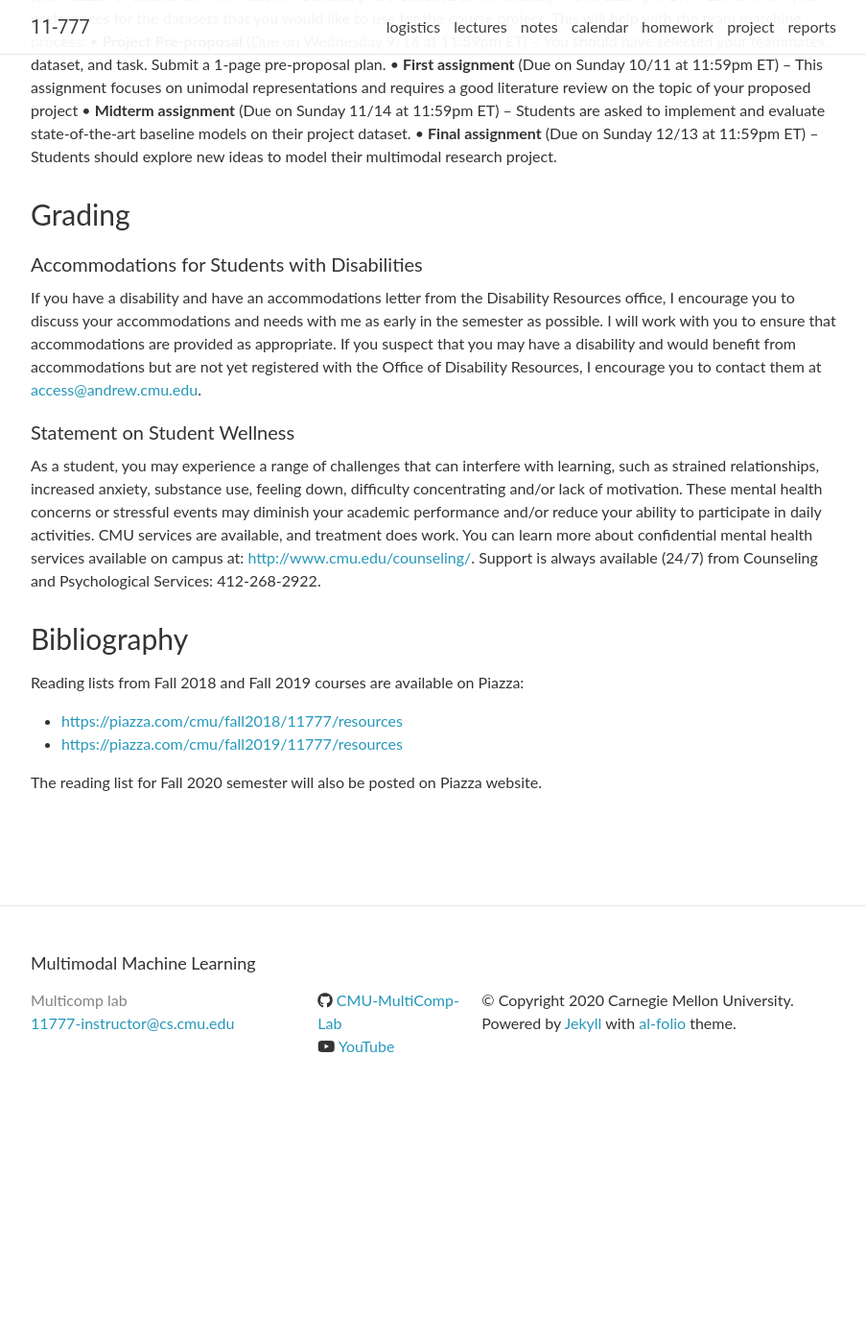
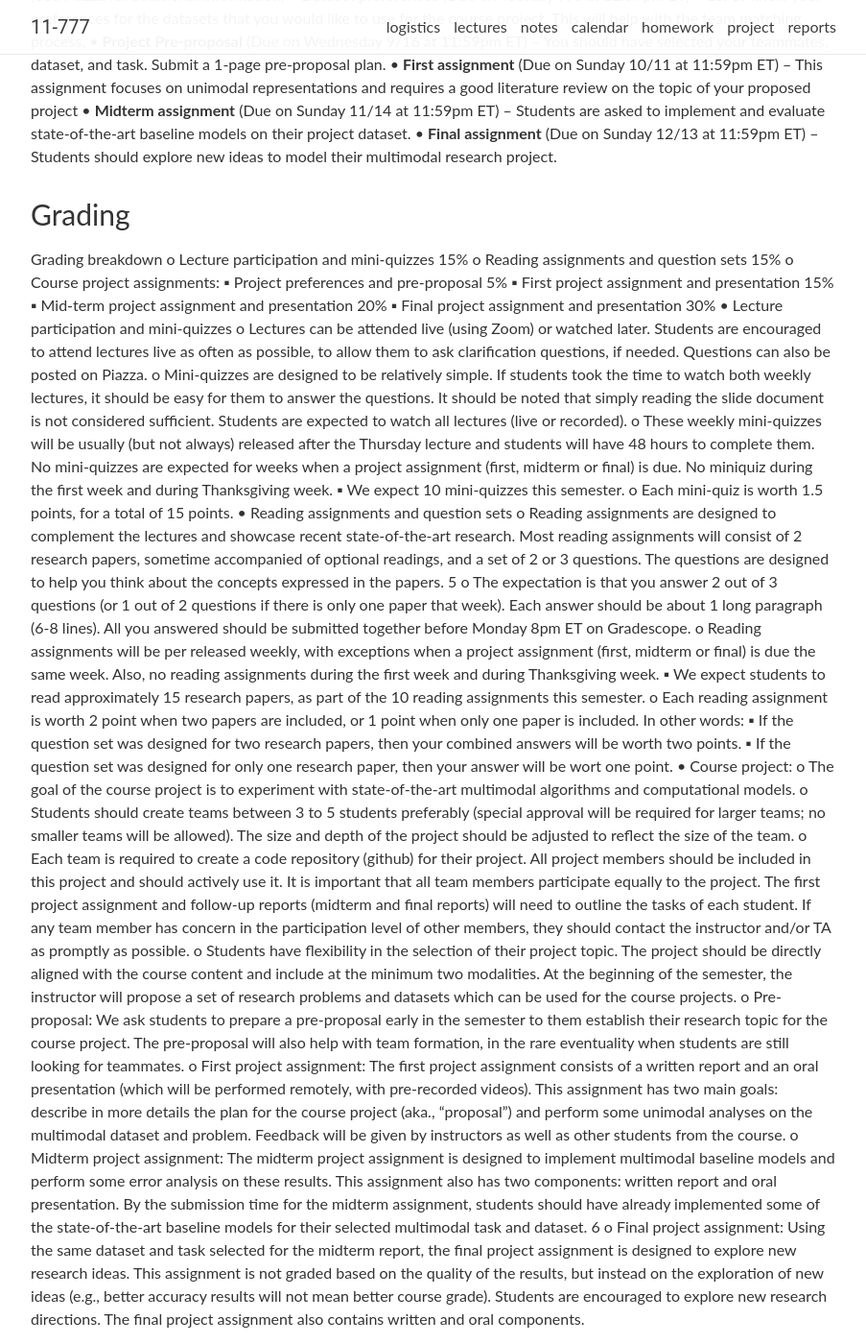
Before and after one commit to pliang279/mmml-course, a Jekyll site: the page built from _pages/logistics.md, in a window 1280 px wide and 1400 px high, scrolled down 1627 px. Shown: the whole window at 96% size, without its empty margins (188-1091 px from the left). Built offline with Jekyll 4.4.1, drawn with Linux system fonts in a browser that asks for light colours; nearby versions of some CDN libraries; comment, search, counter and statistics services are not loaded; before the commit the page ends 2790 px from its top, so only the background shows below that.

Commit message:
Update logistics.md

```diff
--- a/_pages/logistics.md
+++ b/_pages/logistics.md
@@ -78,6 +78,88 @@ to model their multimodal research project.
 
 ### Grading
 
+Grading breakdown
+o Lecture participation and mini-quizzes 15%
+o Reading assignments and question sets 15%
+o Course project assignments:
+▪ Project preferences and pre-proposal 5%
+▪ First project assignment and presentation 15%
+▪ Mid-term project assignment and presentation 20%
+▪ Final project assignment and presentation 30%
+• Lecture participation and mini-quizzes
+o Lectures can be attended live (using Zoom) or watched later. Students are encouraged
+to attend lectures live as often as possible, to allow them to ask clarification questions,
+if needed. Questions can also be posted on Piazza.
+o Mini-quizzes are designed to be relatively simple. If students took the time to watch
+both weekly lectures, it should be easy for them to answer the questions. It should be
+noted that simply reading the slide document is not considered sufficient. Students are
+expected to watch all lectures (live or recorded).
+o These weekly mini-quizzes will be usually (but not always) released after the Thursday
+lecture and students will have 48 hours to complete them. No mini-quizzes are
+expected for weeks when a project assignment (first, midterm or final) is due. No miniquiz during the first week and during Thanksgiving week.
+▪ We expect 10 mini-quizzes this semester.
+o Each mini-quiz is worth 1.5 points, for a total of 15 points.
+• Reading assignments and question sets
+o Reading assignments are designed to complement the lectures and showcase recent
+state-of-the-art research. Most reading assignments will consist of 2 research papers,
+sometime accompanied of optional readings, and a set of 2 or 3 questions. The
+questions are designed to help you think about the concepts expressed in the papers.
+5
+o The expectation is that you answer 2 out of 3 questions (or 1 out of 2 questions if
+there is only one paper that week). Each answer should be about 1 long paragraph (6-8
+lines). All you answered should be submitted together before Monday 8pm ET on
+Gradescope.
+o Reading assignments will be per released weekly, with exceptions when a project
+assignment (first, midterm or final) is due the same week. Also, no reading
+assignments during the first week and during Thanksgiving week.
+▪ We expect students to read approximately 15 research papers, as part of the
+10 reading assignments this semester.
+o Each reading assignment is worth 2 point when two papers are included, or 1 point
+when only one paper is included. In other words:
+▪ If the question set was designed for two research papers, then your combined
+answers will be worth two points.
+▪ If the question set was designed for only one research paper, then your
+answer will be wort one point.
+• Course project:
+o The goal of the course project is to experiment with state-of-the-art multimodal
+algorithms and computational models.
+o Students should create teams between 3 to 5 students preferably (special approval will
+be required for larger teams; no smaller teams will be allowed). The size and depth of
+the project should be adjusted to reflect the size of the team.
+o Each team is required to create a code repository (github) for their project. All project
+members should be included in this project and should actively use it. It is important
+that all team members participate equally to the project. The first project assignment
+and follow-up reports (midterm and final reports) will need to outline the tasks of each
+student. If any team member has concern in the participation level of other members,
+they should contact the instructor and/or TA as promptly as possible.
+o Students have flexibility in the selection of their project topic. The project should be
+directly aligned with the course content and include at the minimum two modalities.
+At the beginning of the semester, the instructor will propose a set of research
+problems and datasets which can be used for the course projects.
+o Pre-proposal: We ask students to prepare a pre-proposal early in the semester to
+them establish their research topic for the course project. The pre-proposal will also
+help with team formation, in the rare eventuality when students are still looking for
+teammates.
+o First project assignment: The first project assignment consists of a written report and
+an oral presentation (which will be performed remotely, with pre-recorded videos).
+This assignment has two main goals: describe in more details the plan for the course
+project (aka., “proposal”) and perform some unimodal analyses on the multimodal
+dataset and problem. Feedback will be given by instructors as well as other students
+from the course.
+o Midterm project assignment: The midterm project assignment is designed to
+implement multimodal baseline models and perform some error analysis on these
+results. This assignment also has two components: written report and oral
+presentation. By the submission time for the midterm assignment, students should
+have already implemented some of the state-of-the-art baseline models for their
+selected multimodal task and dataset.
+6
+o Final project assignment: Using the same dataset and task selected for the midterm
+report, the final project assignment is designed to explore new research ideas. This
+assignment is not graded based on the quality of the results, but instead on the
+exploration of new ideas (e.g., better accuracy results will not mean better course
+grade). Students are encouraged to explore new research directions. The final project
+assignment also contains written and oral components.
+
 #### Accommodations for Students with Disabilities
 
 If you have a disability and have an accommodations letter from the Disability Resources office, I
```
